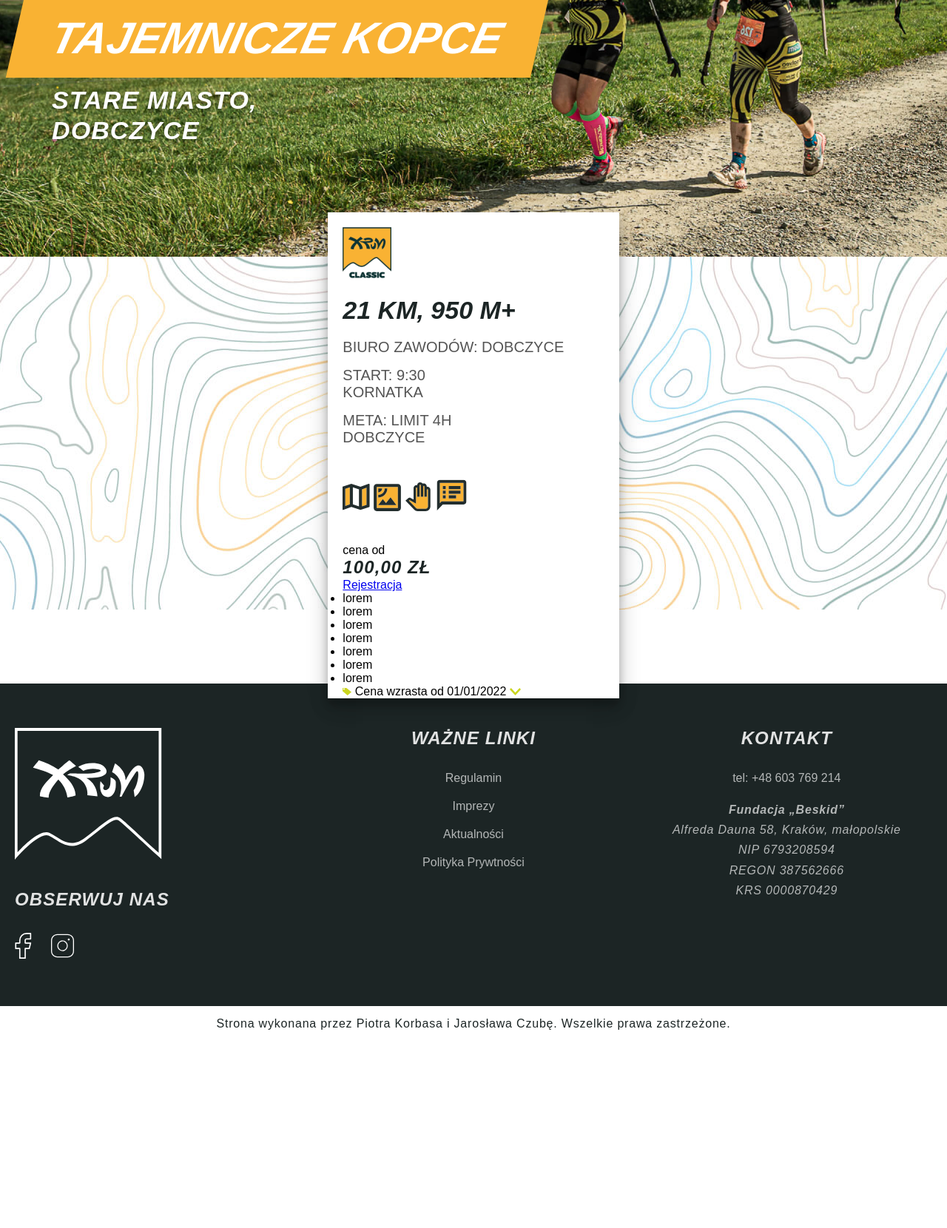
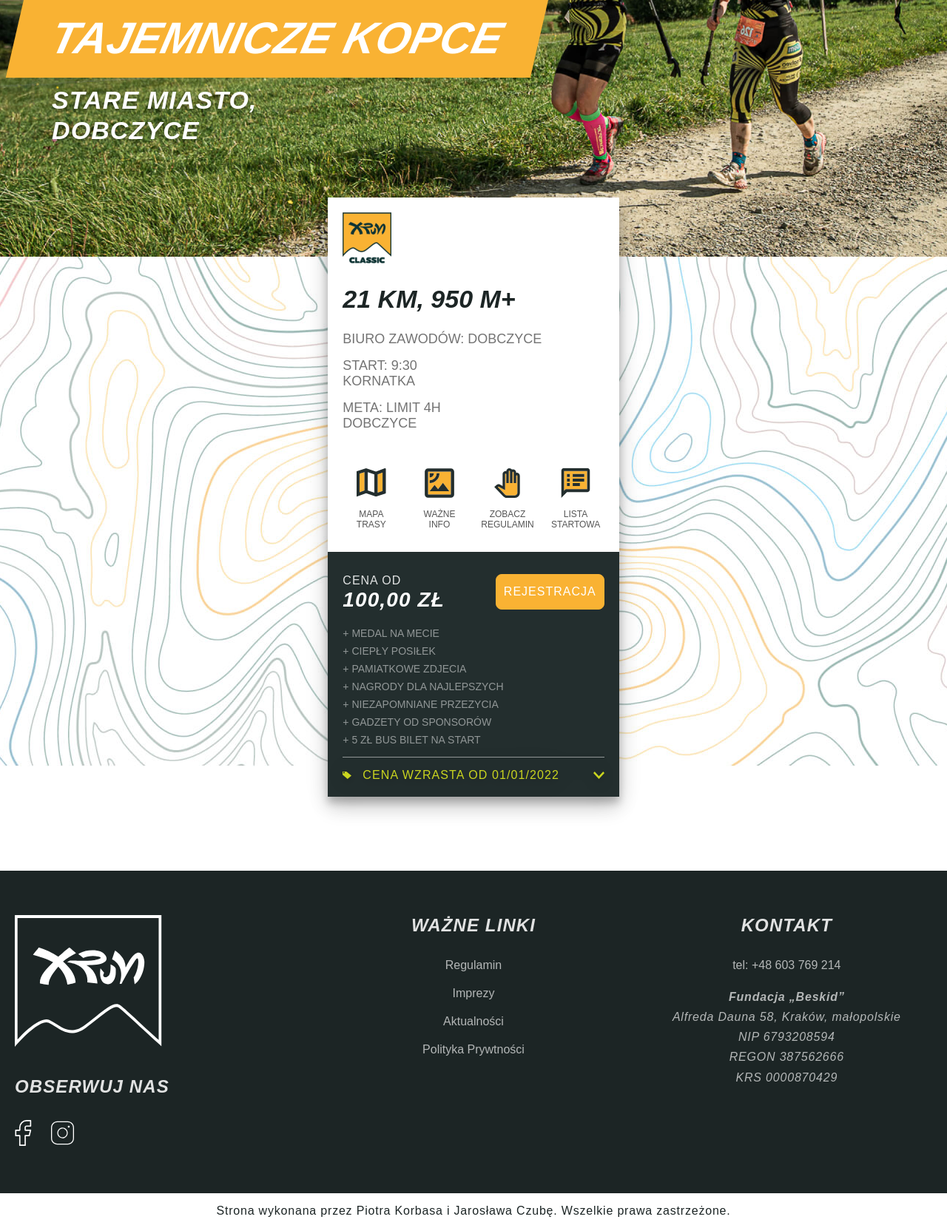
Before and after one commit to petkor1/serwis-biegowy, a PHP site: page /tajemnicze-kopce.html in a window 1280 px wide; the page is wider, and only the part inside the window is pictured. Shown: the part 378-2038 px from the top of that part at 74% size. Before the commit the page ends 1770 px from the top of that part, so only its background shows below. Run offline with PHP 8.4, Linux system fonts and the light colour scheme.

Commit message:
strona tajemnicze kopce karta biegu

```diff
--- a/index.html
+++ b/index.html
@@ -182,7 +182,7 @@
                             <h5 class="title">Tajemnicze Kopce</h5>
                             <span class="event-date">13/03/2022, Kornatka</span>
                             <p class="discription">Druga impreza cyklu. Tym razem przenosimy się do Dobczyc, miejscowości położonej zaledwie 40 km od Krakowa. </p>
-                            <a href="#" class="event-card-button"><span>Zobacz</span><img src="/images/button-arrow.svg" alt="zobacz więcej"></a>
+                            <a href="/tajemnicze-kopce.html" class="event-card-button"><span>Zobacz</span><img src="/images/button-arrow.svg" alt="zobacz więcej"></a>
                         </div>
                     </div>
 
--- a/index.js
+++ b/index.js
@@ -32,6 +32,15 @@ function subMenuEvents() {
   }
 }
 
+/*----------- accordion------------*/
+function accordion(id) {
+  var show = document.getElementById(id);
+  if (show.style.display === "flex") {
+    show.style.display = "none";
+  } else {
+    show.style.display = "flex";
+  }
+}
 
 /*----------- scroll to ------------*/
 // var mybutton = document.getElementById("myBtn");
--- a/style.css
+++ b/style.css
@@ -22,10 +22,18 @@ button {
     letter-spacing: 1.1px;
 
 }
+.nonlist {
+    list-style-type: none;
+    padding: 0;
+    margin: 0;
+}
 
 button:hover{
     background: #F9B233;
     color: #1c2525;
+}
+a {
+    text-decoration: none;
 }
 
 h1 {
@@ -957,6 +989,7 @@ footer .rights{
     position: relative;
     width: 100%;
     height: 725px;
+    margin-bottom: -80px;
 }
 
 .event-header-container img{
@@ -1003,7 +1036,6 @@ footer .rights{
 .card-for-event {
     z-index: 2;
     display: flex;
-    margin: -60px 0 -120px;
     flex-direction: column;
     width: 31.7204301%;
     min-width: 350px;
@@ -1013,10 +1045,10 @@ footer .rights{
 .card-for-event-top{
     display: flex;
     flex-direction: column;
-    padding: 20px;
+    padding: 20px 20px 30px;
 }
 .card-for-event-top h4 {
-    padding: 20px 0 20px;
+    padding: 25px 0 25px;
 }
 .card-for-event-top ul{
     list-style-type: none;
@@ -1029,16 +1061,144 @@ footer .rights{
 
 .card-for-event-top ul li{
     list-style-type: none;
-    font-size: 20px;
+    font-size: 18px;
     text-transform: uppercase;
     font-weight: normal;
     padding-bottom: 15px;
-    color: rgba(0, 0, 0, 0.671);
+    color: rgba(0, 0, 0, 0.55);
 
 }
 
-.card-for-event-bottom{
+.card-for-event-icons {
+    display: flex;
+    justify-content: space-between;
+    gap: 15px;
+    -moz-transition: all 0.4s;
+    -webkit-transition: all 0.4s;
+    transition: all 0.4s;
+}
+
+.card-for-event-icons img{
+    width: 40px;
+    height: 50px;
+    padding-bottom: 10px;
+}
+.card-for-event-icons img:hover{
+    -webkit-transform: scale(1.10);
+    -moz-transform: scale(1.10);
+    -o-transform: scale(1.10);
+    -ms-transform: scale(1.10);
+    transform: scale(1.10);
+}
+
+.card-for-event-icons span{
+    font-size: 12px;
+    text-transform: uppercase;
+    text-align: center;
+    color: rgba(0, 0, 0, 0.67);
+}
+
+.card-for-event-icon{
     display: flex;
     flex-direction: column;
-    padding: 20px 20px 0px 20px;
+    align-items: center;
+    flex: 1;
 }
+
+.card-for-event-bottom{
+    position: relative;
+    padding: 30px 20px 20px 20px;
+    display: flex;
+    flex-direction: column;
+    background: #232E2E;
+}
+.card-for-event-bottom-button {
+    display: flex;
+    justify-content: space-between;
+    padding-bottom: 20px;
+}
+.card-for-event-bottom-event-price span{
+    color: rgba(255, 255, 255, 0.87);
+    font-size: 16px;
+    text-transform: uppercase;
+    letter-spacing: 1px
+
+}
+.card-for-event-bottom-event-price h5{
+    color: white;
+    font-size: 28px;
+}
+.register-button{
+    display: flex;
+    align-items: center;
+    height: 46px;
+    margin: 0;
+    padding: 0px 10px;
+    background: #F9B233;
+    font-size: 16px;
+    letter-spacing: 1px;
+    text-transform: uppercase ;
+    border: 1px solid #F9B233;
+    border-radius: 8px;
+    height: 46px;
+    -moz-transition: all 0.4s;
+    -webkit-transition: all 0.4s;
+    transition: all 0.4s;
+    color: white;
+}
+.register-button:hover {
+    background: rgba(255, 255, 255, 0);
+    border: 1px solid white;
+
+}
+.card-for-event-bottom ul {
+    padding-bottom: 15px;
+}
+
+.card-for-event-bottom li{
+    font-size: 14px;
+    text-transform: uppercase;
+    color: rgba(255, 255, 255, 0.50);
+}
+
+.card-for-event-bottom li:not(:last-child){
+    padding-bottom: 8px;
+}
+
+.card-for-event-bottom button{
+    display: flex;
+    justify-content: space-between;
+    align-items: center;
+    width: 100%;
+    height: fit-content;
+    padding: 15px 0 0 0;
+    border-top:1px solid rgba(255, 255, 255, 0.50);
+    background: rgba(255, 255, 255, 0);
+    transform: skew(0deg);
+}
+.card-for-event-bottom button span{
+    font-size: 16px;
+    margin-right: auto;
+    padding-left: 15px;
+    text-transform: uppercase;
+    font-style: normal;
+    font-weight: normal;
+    color: #CAD51F;
+}
+
+#accordion-show {
+    display: none;
+    padding-top: 20px;
+}
+#prices-table{
+    width: 100%;
+}
+#prices-table td {
+    padding-bottom: 8px;
+}
+
+#prices-table .td-left-column {
+    text-align: right;
+    font-size: 16px;
+    color: #CAD51F;
+}
--- a/tajemnicze-kopce.html
+++ b/tajemnicze-kopce.html
@@ -26,8 +26,8 @@
                     <div class="dropdown-content">
                         <span><strong>Sezon 2022</strong></span>
                         <a href="#">Złotopień</a>
-                        <a href="#">Tajemnicze Kopce</a>
-                        <a href="/tajemnicze-kopce.html">Pani Mogiła</a>
+                        <a href="/tajemnicze-kopce.html">Tajemnicze Kopce</a>
+                        <a href="#">Pani Mogiła</a>
                         <a href="#">Festiwal Biegów Górskich w Limanowej</a>
                         <a href="#">Ołtarz w Chmurach</a>
                         <a href="#">Biała Dama</a>
@@ -114,10 +114,10 @@
                             DOBCZYCE</li>
                     </ul>
                     <div class="card-for-event-icons">
-                        <img src="/images/map.svg" alt="Mapa trasy">
-                        <img src="images/satellite.svg" alt="Trasa GPX">
-                        <img src="images/pan_tool.svg" alt="Regulamin">
-                        <img src="images/speaker_notes.svg" alt="Lista startowa">
+                        <a href="#" class="card-for-event-icon"><img src="/images/map.svg" alt="Mapa trasy"><span>Mapa<br>Trasy</span></a>
+                        <a href="#" class="card-for-event-icon"><img src="images/satellite.svg" alt="Trasa GPX"><span>Ważne<br>info</span></a>
+                        <a href="#" class="card-for-event-icon"><img src="images/pan_tool.svg" alt="Regulamin"><span>Zobacz Regulamin</span></a>
+                        <a href="#" class="card-for-event-icon"><img src="images/speaker_notes.svg" alt="Lista startowa"><span>Lista startowa</span></a>
                     </div>
                 </div>
                 <div class="card-for-event-bottom">
@@ -126,30 +126,53 @@
                             <span>cena od</span>
                             <h5>100,00 zł</h5>
                         </div>
-                        <a href="#">Rejestracja</a>
+                        <a class="register-button" href="#">Rejestracja</a>
+
                     </div>
 
                     <ul>
-                        <li>lorem</li>
-                        <li>lorem</li>
-                        <li>lorem</li>
-                        <li>lorem</li>
-                        <li>lorem</li>
-                        <li>lorem</li>
-                        <li>lorem</li>
+                        <li class="nonlist">+ MEDAL NA MECIE</li>
+                        <li class="nonlist">+ CIEPŁY POSIŁEK</li>
+                        <li class="nonlist">+ PAMIATKOWE ZDJECIA</li>
+                        <li class="nonlist">+ NAGRODY DLA NAJLEPSZYCH</li>
+                        <li class="nonlist">+ NIEZAPOMNIANE PRZEZYCIA</li>
+                        <li class="nonlist">+ GADZETY OD SPONSORÓW</li>
+                        <li class="nonlist">+ 5 ZŁ BUS BILET NA START</li>
                     </ul>
 
-                    <div class="card-for-event-bottom-according">
-                        <img src="/images/ikona-cena.svg" alt="ikona cena">
-                        <span>Cena wzrasta od 01/01/2022</span>
-                        <img src="/images/ikona-strzałka-cena.svg" alt="strzałka cena">
+                    <button class="btn-accordion" onclick="accordion('accordion-show')">
+                            <img src="/images/ikona-cena.svg" alt="ikona cena">
+                            <span>Cena wzrasta od 01/01/2022</span>
+                            <img id="arrow-price-down" src="/images/ikona-strzałka-cena.svg" alt="strzałka cena">
+                    </button>
+                    <div id="accordion-show">
+                        <table id="prices-table">
+                            <tr>
+                              <td class="td-right-column"><span style="font-size: 15px; color:rgba(255, 255, 255, 0.55);">1 Grudniowa przedsprzedaż</span><span style="font-size: 16px; color: #F9B233;"> do 31.12.2021</span></td>
+                              <td class="td-left-column">100,00 zł</tr>
+                            </tr>
+                            <tr>
+                                <td class="td-right-column"><span style="font-size: 15px; color:rgba(255, 255, 255, 0.55);">2 Cena wzrasta</span><span style="font-size: 16px; color: #F9B233;"> do 31.12.2021</span></td>
+                                <td class="td-left-column">120,00 zł</td>
+                            </tr>
+                            <tr>
+                                <td class="td-right-column"><span style="font-size: 15px; color:rgba(255, 255, 255, 0.55);">3 Cena wzrasta</span><span style="font-size: 16px; color: #F9B233;"> do 31.12.2021</span></td>
+                                <td class="td-left-column">130,00 zł</td>
+                            </tr>
+                            <tr>
+                                <td class="td-right-column"><span style="font-size: 15px; color:rgba(255, 255, 255, 0.55);">4 Cena wzrasta</span>
+                                    <span style="font-size: 16px; color: #F9B233;"> do 31.12.2021</span><span style="font-size: 9px; color:#F98418;"> tylko w biurze zawodów</span></td>
+                                <td class="td-left-column">150,00 zł</td>
+                            </tr>
+
+
+                          </table>
                     </div>
 
                 </div>
 
 
             </div>
-
 
 
         </div>
```
Also changed, not shown: other parts of style.css (+30 -6 lines), images/arrow-up.svg (added).
